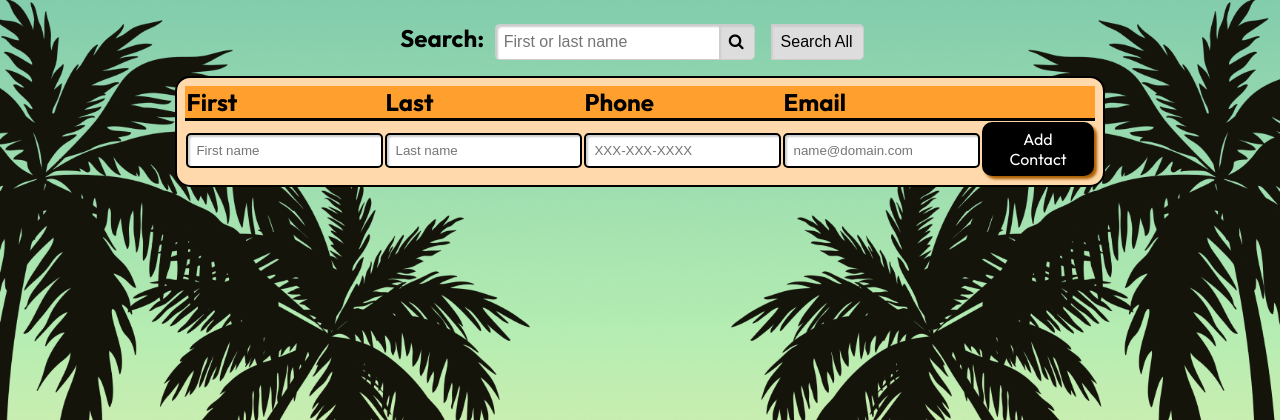
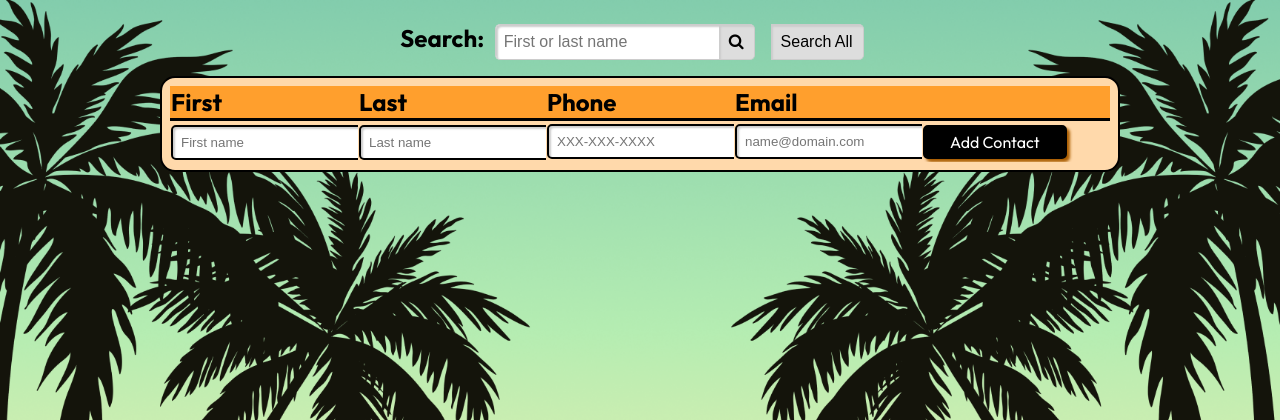
Before and after one commit to The-Cliff-Face/ManagerOfContacts, a PHP site: page /contacts.html in a window 1280 px wide. Shown: the top 420 px of the page. Run offline with PHP 8.4, Linux system fonts and the light colour scheme.

Commit message:
Fixing Style Issues

```diff
--- a/contacts.html
+++ b/contacts.html
@@ -17,7 +17,7 @@
         let _SEARCH_TABLE = new SearchTable();
         let QUERY_SET = new Set();
         let _PAGE_COUNTER = 1;
-        const MAX_PAGE_SIZE = 10;
+        let MAX_PAGE_SIZE = 10;
         let prevScrollPosition = 0;
 
 
@@ -30,6 +30,7 @@
             const phoneField = document.getElementById('addPhoneInput')
             const phoneTd = document.getElementById("phoneField");
             const emailTd = document.getElementById("emailField");
+            MAX_PAGE_SIZE = calculateRows();
 
             if (emailInput && errorEmail && phoneField) {
                 emailInput.addEventListener('input', function () {
@@ -72,6 +73,10 @@
                 }
 
             });
+
+            window.addEventListener('resize',  function () {
+                MAX_PAGE_SIZE = calculateRows();
+            });
         });
 
 
@@ -86,7 +91,7 @@
             <label>
                 Search:
                 <input type="search" id="searchInput" placeholder="First or last name" required /><button type="submit"
-                    id="searchButton" aria-label="Search" onclick="searchWrapper(false);"><i class="fa fa-search"></i></button>
+                    id="searchButton" aria-label="Search" onclick="debug_search();"><i class="fa fa-search"></i></button>
             </label>
             <button onclick="searchWrapper(true);">
                 Search All
@@ -100,7 +105,7 @@
                 <table class="rows" id="main_table" cellspacing="0">
                     <thead>
                         <tr>
-                            <th>First</th>
+                            <th id="first_row_element">First</th>
                             <th>Last</th>
                             <th>Phone</th>
                             <th>Email</th>
--- a/styles.css
+++ b/styles.css
@@ -251,6 +251,7 @@ label {
     text-align: center;
 }
 
+
 #submission-box.invalid {
     animation: wiggle .5s linear;
 }
@@ -328,14 +329,15 @@ label {
 table {
     margin-left: auto;
     margin-right: auto;
-    width: 60%;
+    width: 75%;
     padding: 0.5rem;
     border: 2px solid black;
-    background-color: #ffd9ab;
+    background-color: #ffd9ab; /*#ffd9ab*/
     border-radius: 15px;
     text-align: left;
     align-self: center;
     font-size: 1.5rem;
+    table-layout: fixed;
 }
 
 thead {
@@ -345,35 +347,21 @@ thead {
 thead th {
     border-bottom: 3px solid black;
 }
+td,th {
+    overflow: hidden;
+}
+tr:nth-child(even) {
+    background-color: #facc93;
+}
 
 .table-container {
     max-height: 800px;
     overflow: auto;
-    transition: opacity 0.5s ease;
 }
 
 .table-scroll {
     overflow-y: scroll;
 }
-
-.hint-message {
-    position: absolute;
-    padding: 10px 20px;
-    background-color: #fdfefffa;
-    color: rgb(255, 0, 0);
-    border: none;
-    border-radius: 5px;
-    cursor: pointer;
-    z-index: 10;
-    transform: scale(0.8);
-    transition: opacity 0.3s ease, transform 0.3s ease;
-}
-
-.hint-message.show {
-    opacity: 1;
-    transform: scale(1);
-}
-
 
 .hint {
     display: none;
@@ -399,6 +387,87 @@ thead th {
     transform: translateY(0);
 }
 
+/*testing stuff*/
+.hint-message {
+    position: absolute;
+    padding: 10px 20px;
+    background-color: #fdfefffa;
+    color: rgb(255, 0, 0);
+    border: none;
+    border-radius: 5px;
+    cursor: pointer;
+    z-index: 10;
+    font-size: smaller;
+    transform: scale(0.8);
+    pointer-events:none;
+}
+
+.hint-message.show {
+    opacity: 1;
+    transform: scale(1);
+}
+
+
+@keyframes hintAnimation {
+    from {
+      opacity: 0;
+      transform: translateY(-5px);
+
+    }
+    to {
+      opacity: 1;
+      transform: translateY(0);
+    }
+}
+
+@keyframes hintDisappear {
+    from {
+      opacity: 1;
+      transform: translateY(0px);
+
+    }
+    to {
+      opacity: 1;
+      transform: translateY(-5px);
+    }
+}
+
+.hint-message.animated {
+    animation: hintAnimation 0.5s ease-out forwards;
+}
+.hint-message.disappear {
+    animation: hintDisappear 0.5s ease-out forwards;
+}
+
+/*end of testing stuff */
+
+#addEmailInput {
+    margin-bottom: 2px;
+}
+#addPhoneInput {
+    margin-bottom: 2px;
+}
+
+#addPhoneResult {
+    display: block;
+    /*margin-top: 1px;*/
+    color: red;
+    font-size: 1rem;
+}
+
+
+#addEmailResult {
+    display: block;
+    /*margin-top: 1px;*/
+    color: red;
+    font-size: 1rem;
+}
+#tableCellHasError {
+    width: 100%;
+    flex-direction: column;
+
+}
+
 .rows {
     border-radius: 15px;
 }
@@ -420,12 +489,14 @@ td button {
     padding: 5px 25px;
     background: #000000;
     border: 2px solid black;
-    border-radius: 10px;
+    border-radius: 5px;
     color: rgb(255, 255, 255);
     font-family: "Outfit";
     text-decoration: none;
     font-size: 1rem;
+    width: fit-content;
     box-shadow: 3px 3px 3px #aa5d00;
+    position: relative;
 }
 
 td button:hover {
```
